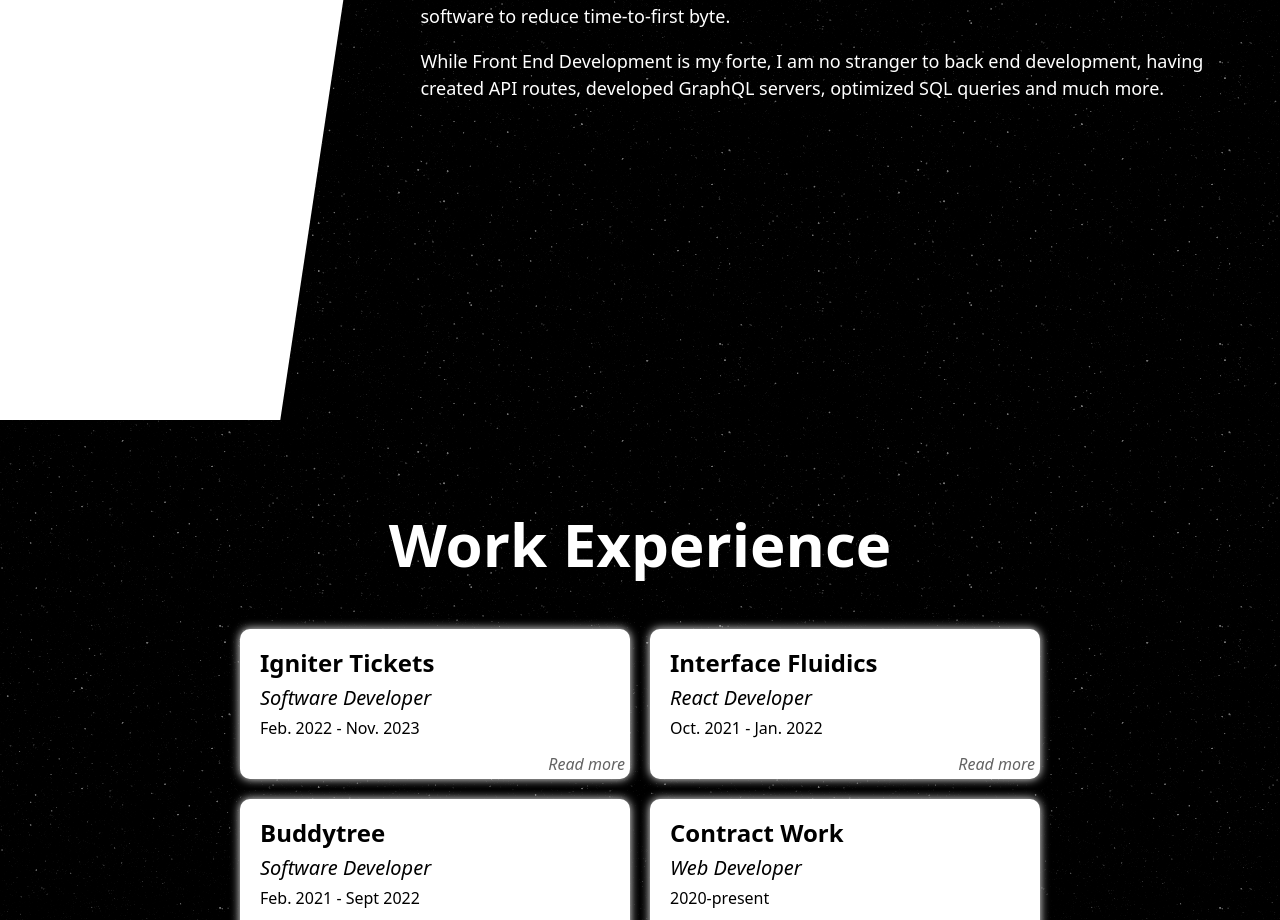
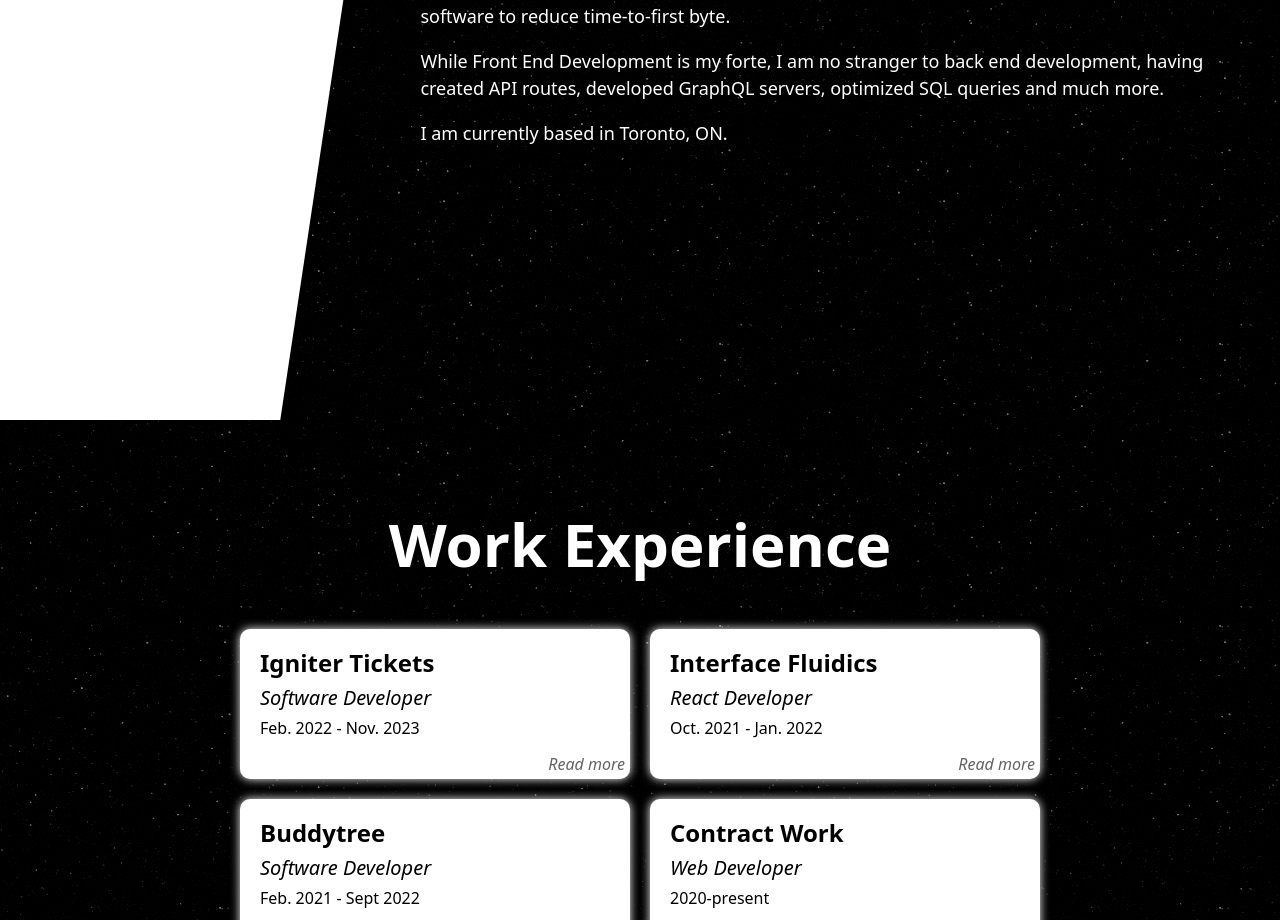
Before and after one commit to 100BC/portfolio, a SvelteKit app: page / in a window 1280 px wide. Shown: the part 1180-2100 px from the top of the page. Built offline with nearby package versions, Linux system fonts and the light colour scheme; no server answers.

Commit message:
Text change

```diff
--- a/src/routes/_sections/about.svelte
+++ b/src/routes/_sections/about.svelte
@@ -106,6 +106,7 @@
           development, having created API routes, developed GraphQL servers,
           optimized SQL queries and much more.
         </p>
+        <p>I am currently based in Toronto, ON.</p>
       </div>
     {/if}
   </div>
```
